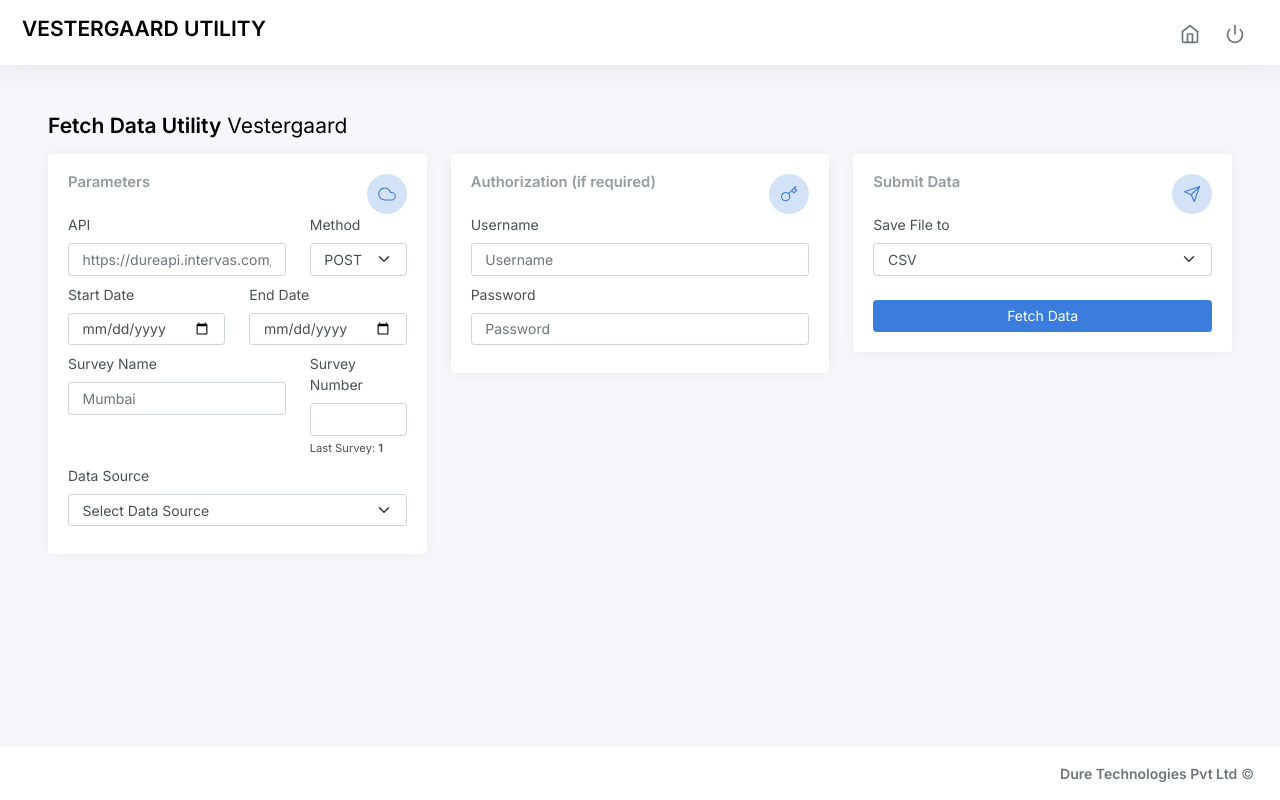
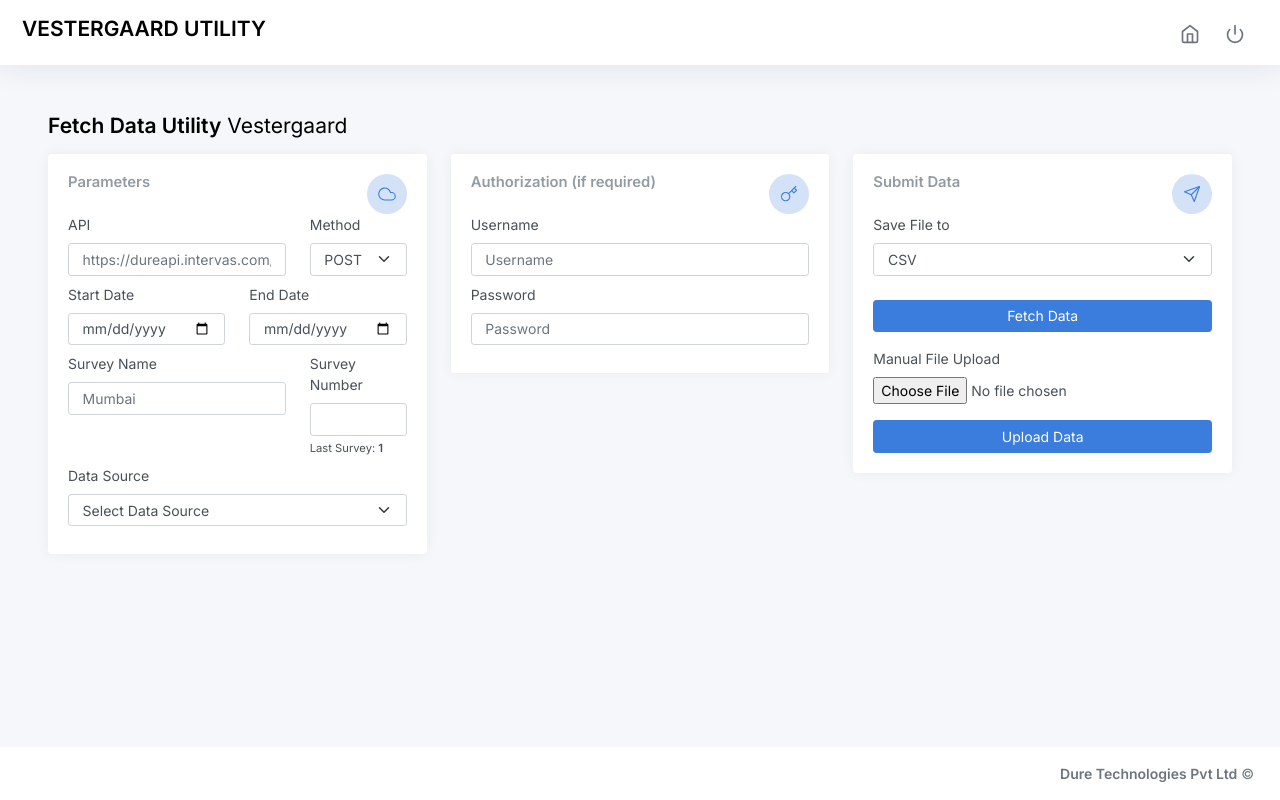
Before and after one commit to ronithomasAtDure/vestergaard-api-utility, a Flask app: template templates/fetch-data.html in a window 1280 px wide. Run offline with Flask 2, Linux system fonts and the light colour scheme; the template is opened without the code that fills it: most values are stand-ins (such as "Sample title", 1, 10 or a date in 2020); some libraries are stand-ins or nearby versions.

Commit message:
manual upload

```diff
--- a/templates/fetch-data.html
+++ b/templates/fetch-data.html
@@ -163,6 +163,20 @@
 															<button type="submit" class="btn btn btn-primary">Fetch
 																Data</button>
 														</div>
+														<form action="/save-data" method="POST"
+														enctype="multipart/form-data">
+														<div class="mb-3 mt-3">
+															<label class="form-label w-100">Manual File Upload</label>
+															<input type="file" name="uploadCSVfile">
+														</div>
+														<div class="text-center mt-3 d-grid">
+															<button type="submit" class="btn btn btn-primary"
+																data-bs-toggle="offcanvas"
+																data-bs-target="#offcanvasRight"
+																aria-controls="offcanvasLeft">Upload
+																Data</button>
+														</div>
+													</form>
 													</div>
 												</div>
 											</div>
```
